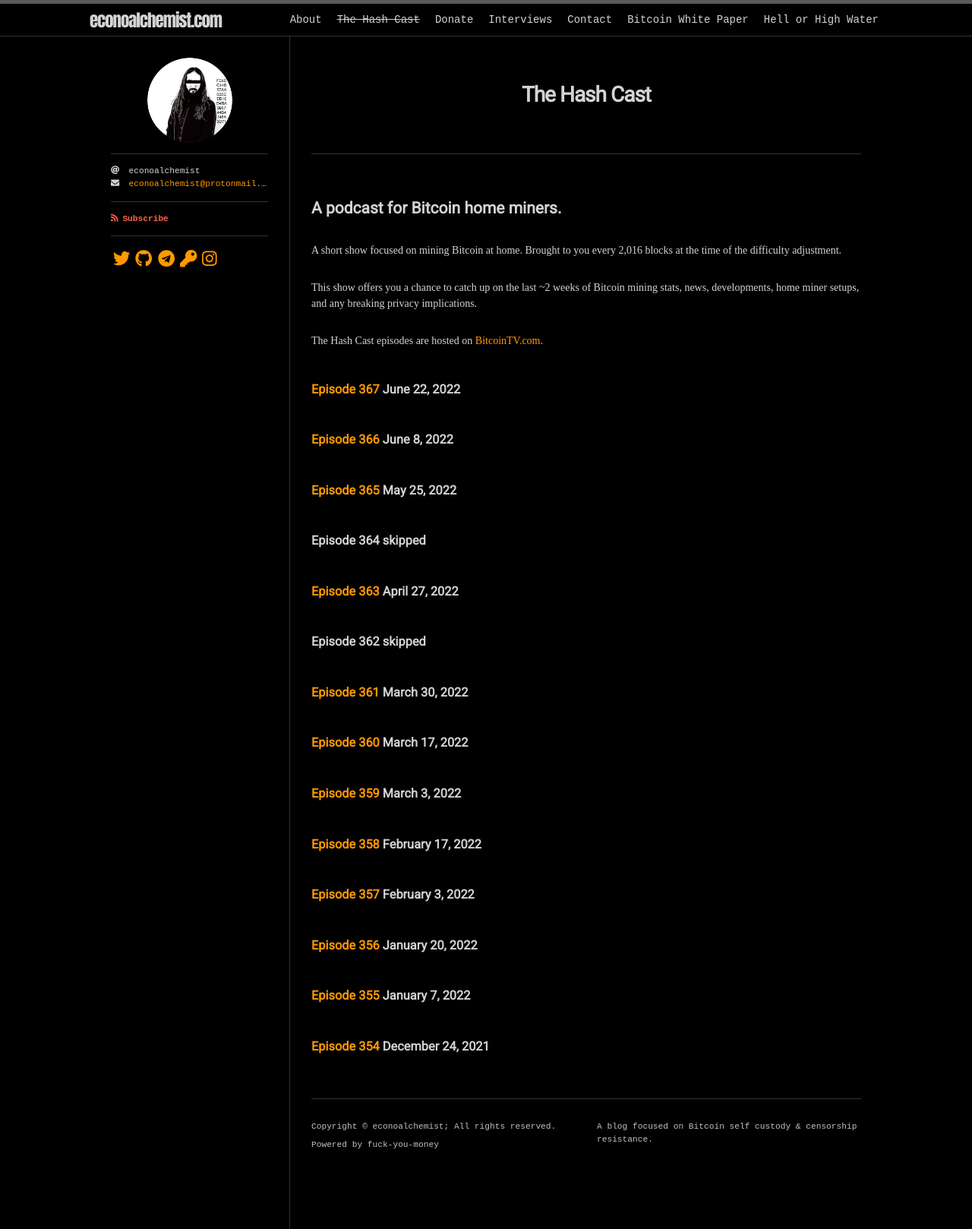
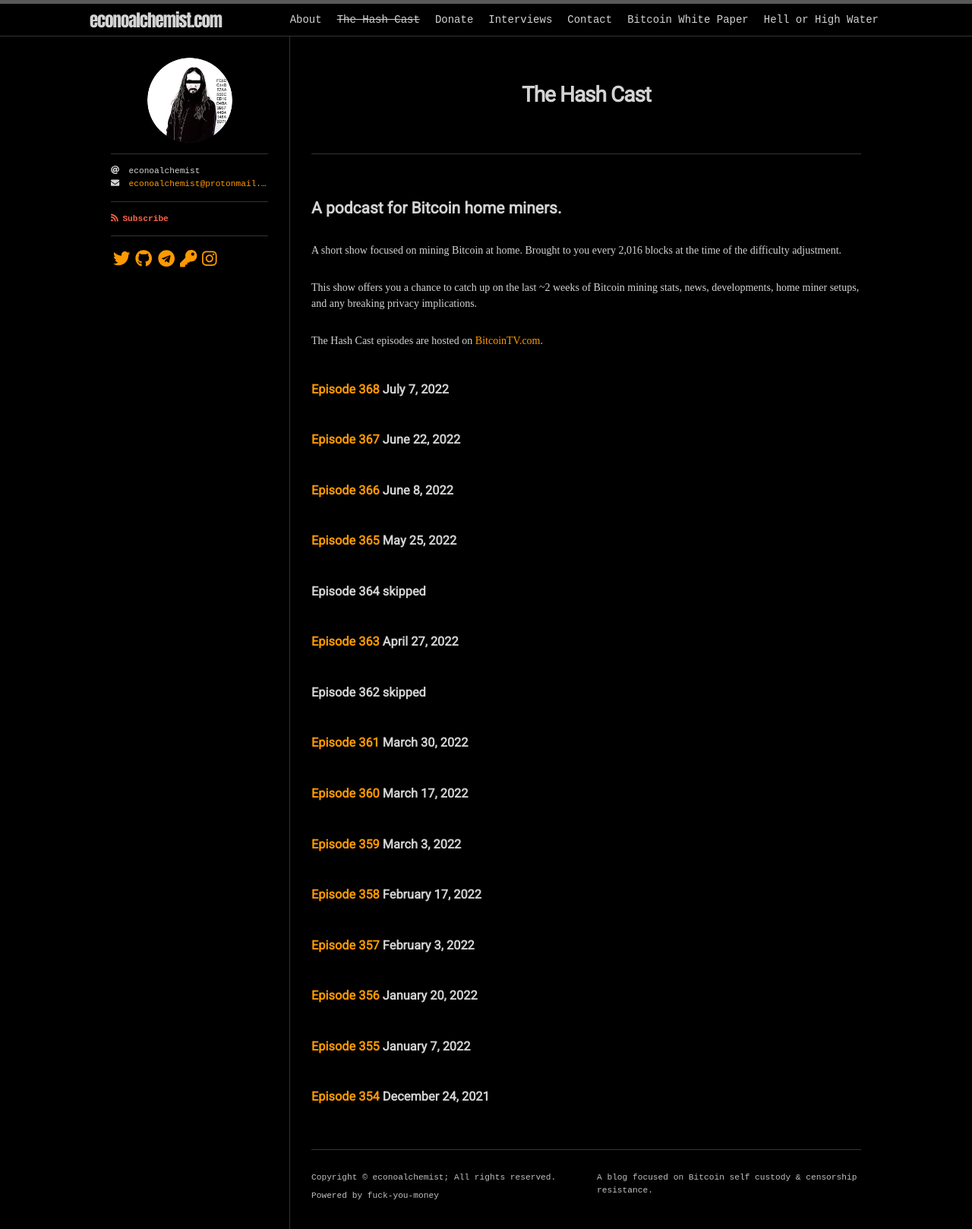
Before and after one commit to econoalchemist/econoalchemist.github.io, a Jekyll site: the page built from hashcast.md, in a window 1280 px wide. Shown: the whole page at 76% size. Built offline with Jekyll 4.4.1, drawn with Linux system fonts in a browser that asks for light colours; nearby versions of some CDN libraries; some web fonts are replaced.

Commit message:
Update hashcast.md

```diff
--- a/hashcast.md
+++ b/hashcast.md
@@ -10,6 +10,8 @@ A short show focused on mining Bitcoin at home. Brought to you every 2,016 block
 This show offers you a chance to catch up on the last ~2 weeks of Bitcoin mining stats, news, developments, home miner setups, and any breaking privacy implications.
 
 The Hash Cast episodes are hosted on [BitcoinTV.com](https://bitcointv.com/c/hashcast/videos).
+
+### [Episode 368](https://bitcointv.com/w/o959vFP8v9rnhFxhiAhzAZ) July 7, 2022
 
 ### [Episode 367](https://bitcointv.com/w/feGFZxAQnkNkMpxKv4ypNa) June 22, 2022
 
```
